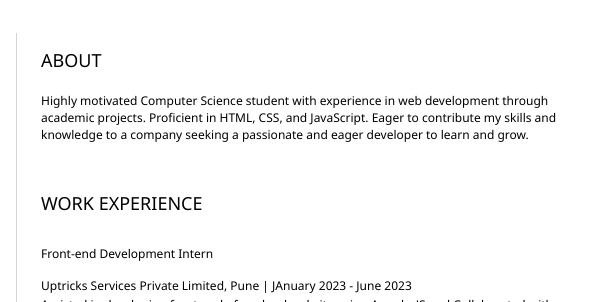
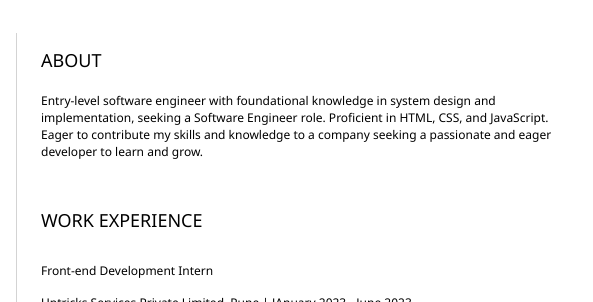
Before and after one commit to mrinmayeepatil/resume, a plain HTML site: page index.html in a window 1280 px wide. Shown: the part 161-463 px from the top of the page, 527-1120 px from the left. Drawn offline with Linux system fonts and the light colour scheme.

Commit message:
Update index.html

```diff
--- a/index.html
+++ b/index.html
@@ -65,8 +65,7 @@
 				<section>
 					<h2>ABOUT</h2>
 					<!-- about you -->
-					<p>Highly motivated Computer Science student with experience in web development through academic projects. Proficient in HTML, CSS,
-						and JavaScript. Eager to contribute my skills and knowledge to a company seeking a passionate and eager developer to learn and grow.</p>
+					<p>Entry-level software engineer with foundational knowledge in system design and implementation, seeking a Software Engineer role. Proficient in HTML, CSS, and JavaScript. Eager to contribute my skills and knowledge to a company seeking a passionate and eager developer to learn and grow.  </p>
 				</section>
 				<section>
 					<h2>WORK EXPERIENCE</h2>
```
